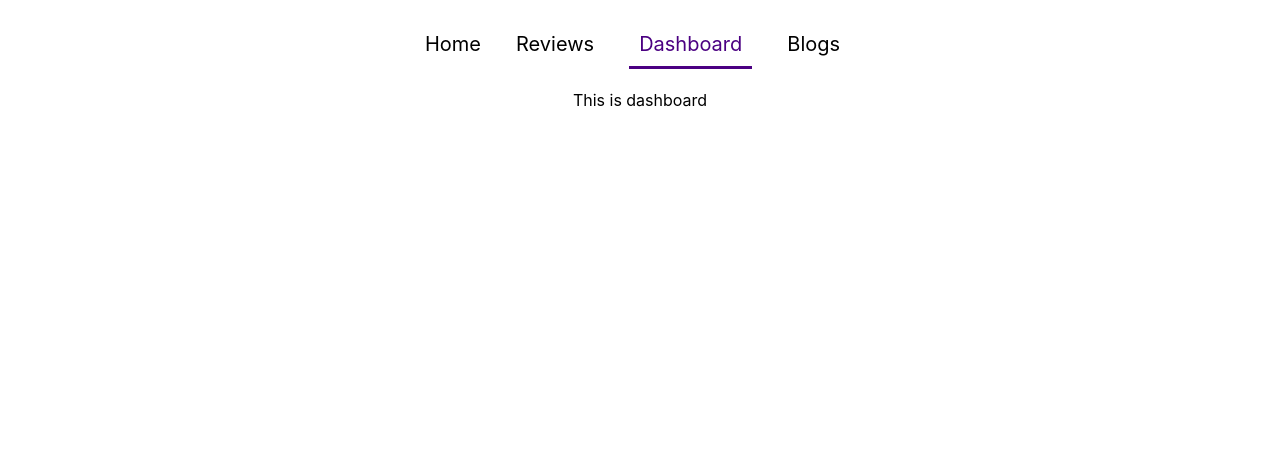
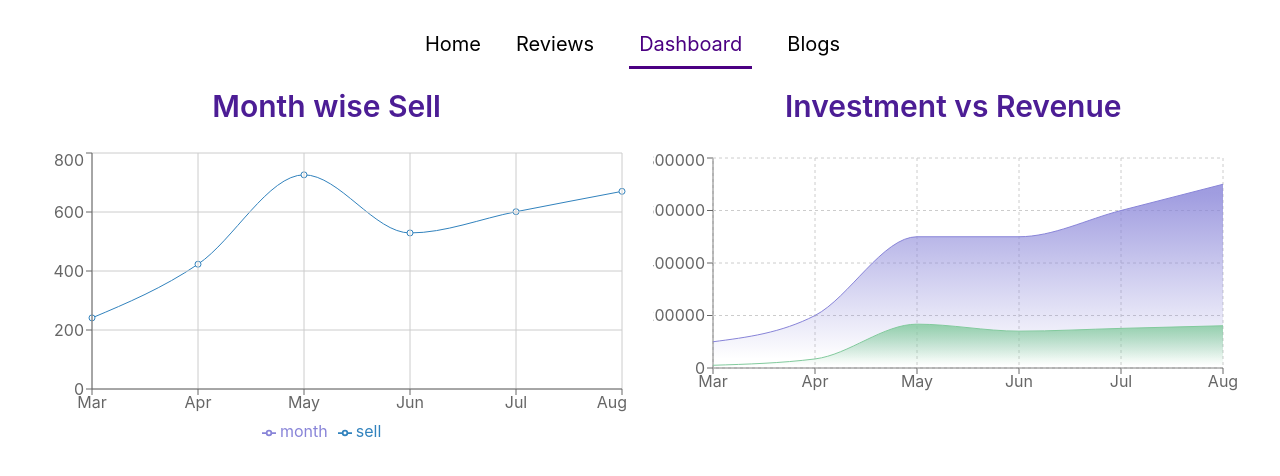
Before and after one commit to Monirul-98/artistic-photography, a React (Create React App) app: page /dashboard in a window 1280 px wide. Shown: the top 476 px of the page. Built offline with nearby package versions, Linux system fonts and the light colour scheme.

Commit message:
Dashboard added

```diff
--- a/package.json
+++ b/package.json
@@ -10,6 +10,7 @@
     "react-dom": "^18.0.0",
     "react-router-dom": "^6.3.0",
     "react-scripts": "5.0.0",
+    "recharts": "^2.1.9",
     "web-vitals": "^2.1.4"
   },
   "scripts": {
--- a/src/components/Dashboard/Dashboard.js
+++ b/src/components/Dashboard/Dashboard.js
@@ -1,9 +1,111 @@
 import React from "react";
+import {
+  Area,
+  AreaChart,
+  CartesianGrid,
+  Legend,
+  Line,
+  LineChart,
+  Tooltip,
+  XAxis,
+  YAxis,
+} from "recharts";
 
 const Dashboard = () => {
+  const data = [
+    {
+      month: "Mar",
+      investment: 100000,
+      sell: 241,
+      revenue: 10401,
+    },
+    {
+      month: "Apr",
+      investment: 200000,
+      sell: 423,
+      revenue: 34500,
+    },
+    {
+      month: "May",
+      investment: 500000,
+      sell: 726,
+      revenue: 167010,
+    },
+    {
+      month: "Jun",
+      investment: 500000,
+      sell: 529,
+      revenue: 140405,
+    },
+    {
+      month: "Jul",
+      investment: 600000,
+      sell: 601,
+      revenue: 150900,
+    },
+    {
+      month: "Aug",
+      investment: 700000,
+      sell: 670,
+      revenue: 161000,
+    },
+  ];
   return (
-    <div>
-      <h2>This is dashboard</h2>
+    <div className="flex justify-evenly">
+      <div>
+        <h2 className="text-3xl text-violet-900 font-semibold mb-6">
+          Month wise Sell
+        </h2>
+        <LineChart width={600} height={300} data={data}>
+          <Line type="monotone" dataKey="month" stroke="#8884d8" />
+          <Line type="monotone" dataKey="sell" />
+          <CartesianGrid stroke="#ccc" />
+          <XAxis dataKey="month" />
+          <YAxis />
+          <Tooltip></Tooltip>
+          <Legend></Legend>
+        </LineChart>
+      </div>
+      <div>
+        <h2 className="text-3xl text-violet-900 font-semibold mb-6">
+          Investment vs Revenue
+        </h2>
+        <AreaChart
+          width={600}
+          height={250}
+          data={data}
+          margin={{ top: 10, right: 30, left: 0, bottom: 0 }}
+        >
+          <defs>
+            <linearGradient id="colorUv" x1="0" y1="0" x2="0" y2="1">
+              <stop offset="5%" stopColor="#8884d8" stopOpacity={0.8} />
+              <stop offset="95%" stopColor="#8884d8" stopOpacity={0} />
+            </linearGradient>
+            <linearGradient id="colorPv" x1="0" y1="0" x2="0" y2="1">
+              <stop offset="5%" stopColor="#82ca9d" stopOpacity={0.8} />
+              <stop offset="95%" stopColor="#82ca9d" stopOpacity={0} />
+            </linearGradient>
+          </defs>
+          <XAxis dataKey="month" />
+          <YAxis />
+          <CartesianGrid strokeDasharray="3 3" />
+          <Tooltip />
+          <Area
+            type="monotone"
+            dataKey="investment"
+            stroke="#8884d8"
+            fillOpacity={1}
+            fill="url(#colorUv)"
+          />
+          <Area
+            type="monotone"
+            dataKey="revenue"
+            stroke="#82ca9d"
+            fillOpacity={1}
+            fill="url(#colorPv)"
+          />
+        </AreaChart>
+      </div>
     </div>
   );
 };
```
Also changed, not shown: 1 other file (tests, documents, lock files or other folders).
